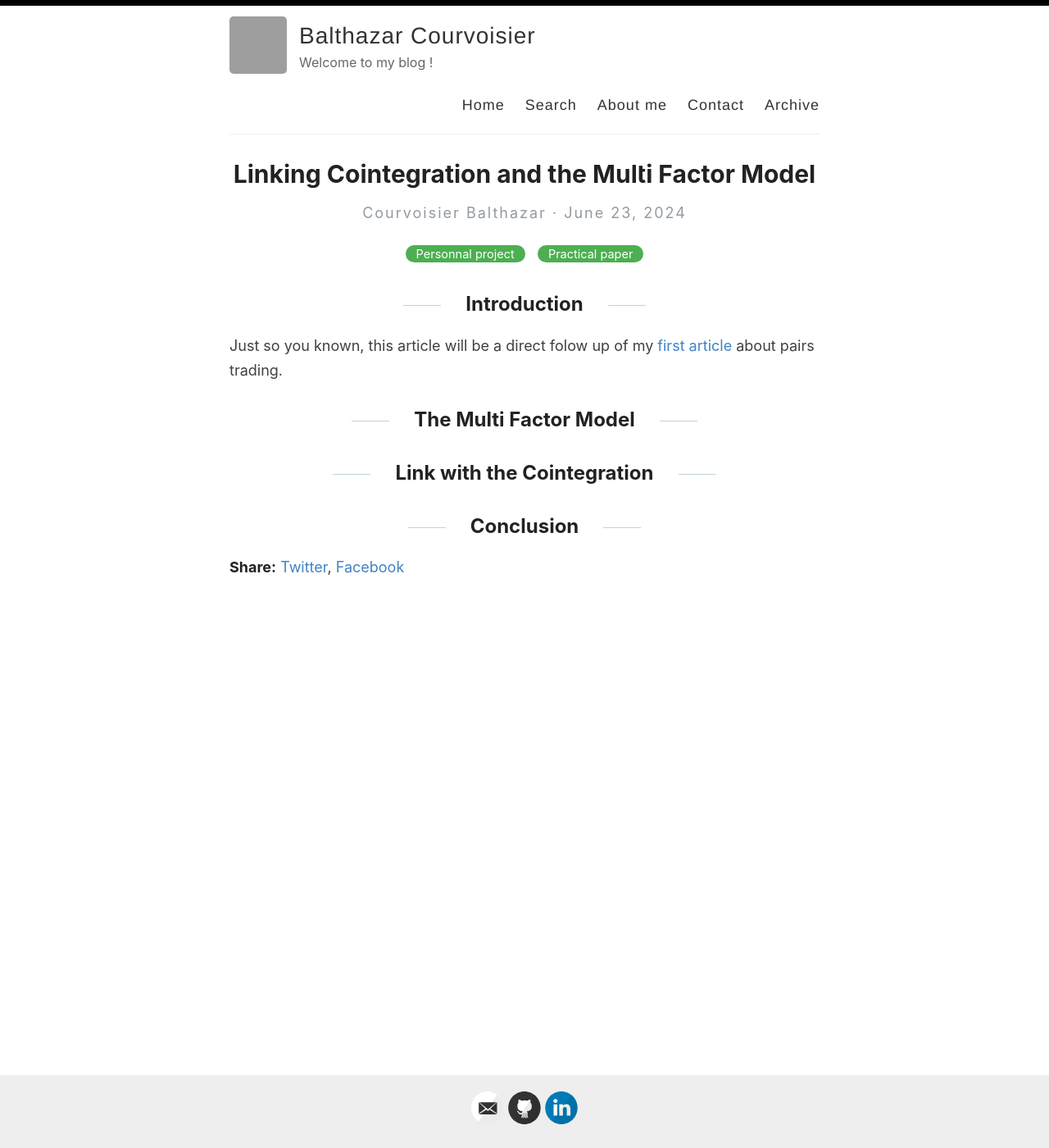
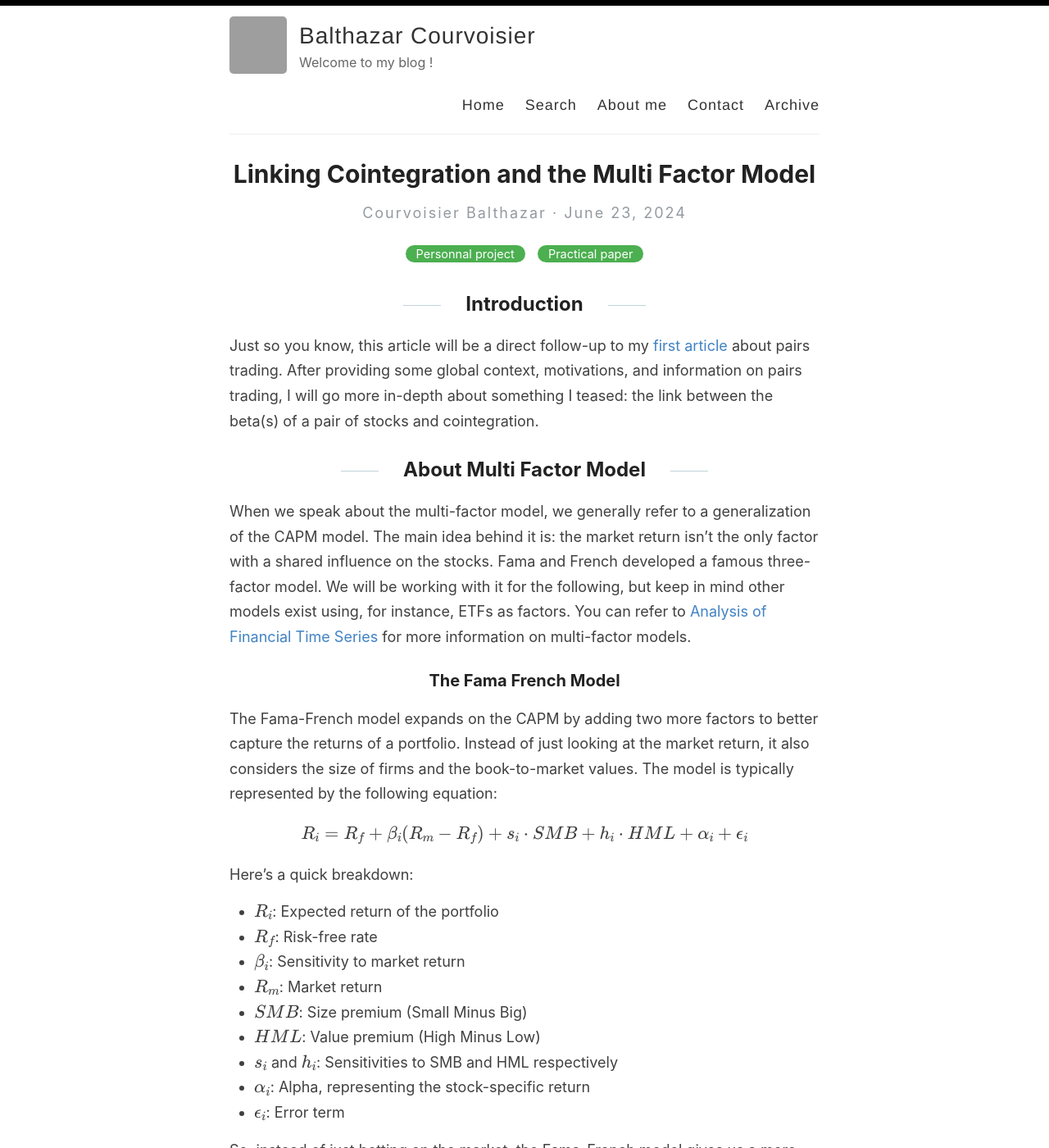
Before and after one commit to Zaltarba/blog, a Jekyll site: the page built from _posts/2024-06-23-PairsTrading-2.md, in a window 1280 px wide and 1400 px high. Shown: the whole window at 82% size. Built offline with Jekyll 4.4.1, drawn with Linux system fonts in a browser that asks for light colours; formulas are drawn with MathJax 3; some of the changed text lies outside the part shown.

Commit message:
Update 2024-06-23-PairsTrading-2.md

```diff
--- a/_posts/2024-06-23-PairsTrading-2.md
+++ b/_posts/2024-06-23-PairsTrading-2.md
@@ -7,9 +7,32 @@ excerpt: This post is the second of our serie about pair trading and market neut
 
 ## Introduction
 
-Just so you known, this article will be a direct folow up of my [first article](https://zaltarba.github.io/blog/PairsTrading-1/) about pairs trading.
+Just so you know, this article will be a direct follow-up to my [first article](https://zaltarba.github.io/blog/PairsTrading-1/) about pairs trading. After providing some global context, motivations, and information on pairs trading, I will go more in-depth about something I teased: the link between the beta(s) of a pair of stocks and cointegration.
 
-## The Multi Factor Model
+## About Multi Factor Model
+
+When we speak about the multi-factor model, we generally refer to a generalization of the CAPM model. The main idea behind it is: the market return isn't the only factor with a shared influence on the stocks. Fama and French developed a famous three-factor model. We will be working with it for the following, but keep in mind other models exist using, for instance, ETFs as factors. You can refer to [Analysis of Financial Time Series](https://cpb-us-w2.wpmucdn.com/blog.nus.edu.sg/dist/0/6796/files/2017/03/analysis-of-financial-time-series-copy-2ffgm3v.pdf) for more information on multi-factor models.
+
+### The Fama French Model
+
+The Fama-French model expands on the CAPM by adding two more factors to better capture the returns of a portfolio. Instead of just looking at the market return, it also considers the size of firms and the book-to-market values. The model is typically represented by the following equation:
+
+$$
+R_i = R_f + \beta_i (R_m - R_f) + s_i \cdot SMB + h_i \cdot HML + \alpha_i + \epsilon_i
+$$
+
+Here's a quick breakdown:
+- $R_i$: Expected return of the portfolio
+- $R_f$: Risk-free rate
+- $\beta_i$: Sensitivity to market return
+- $R_m$: Market return
+- $SMB$: Size premium (Small Minus Big)
+- $HML$: Value premium (High Minus Low)
+- $s_i$ and $h_i$: Sensitivities to SMB and HML respectively
+- $\alpha_i$: Alpha, representing the stock-specific return
+- $\epsilon_i$: Error term
+
+So, instead of just betting on the market, the Fama-French model gives us a more nuanced view by adding these size and value factors. It's like getting a more detailed map for navigating the stock market! Good news about this model, French makes available to us those regressors (not live frequently updated). If you are a fellow quant doing some research you can look it [here](https://mba.tuck.dartmouth.edu/pages/faculty/ken.french/data_library.html#Research).
 
 ## Link with the Cointegration
 
```
